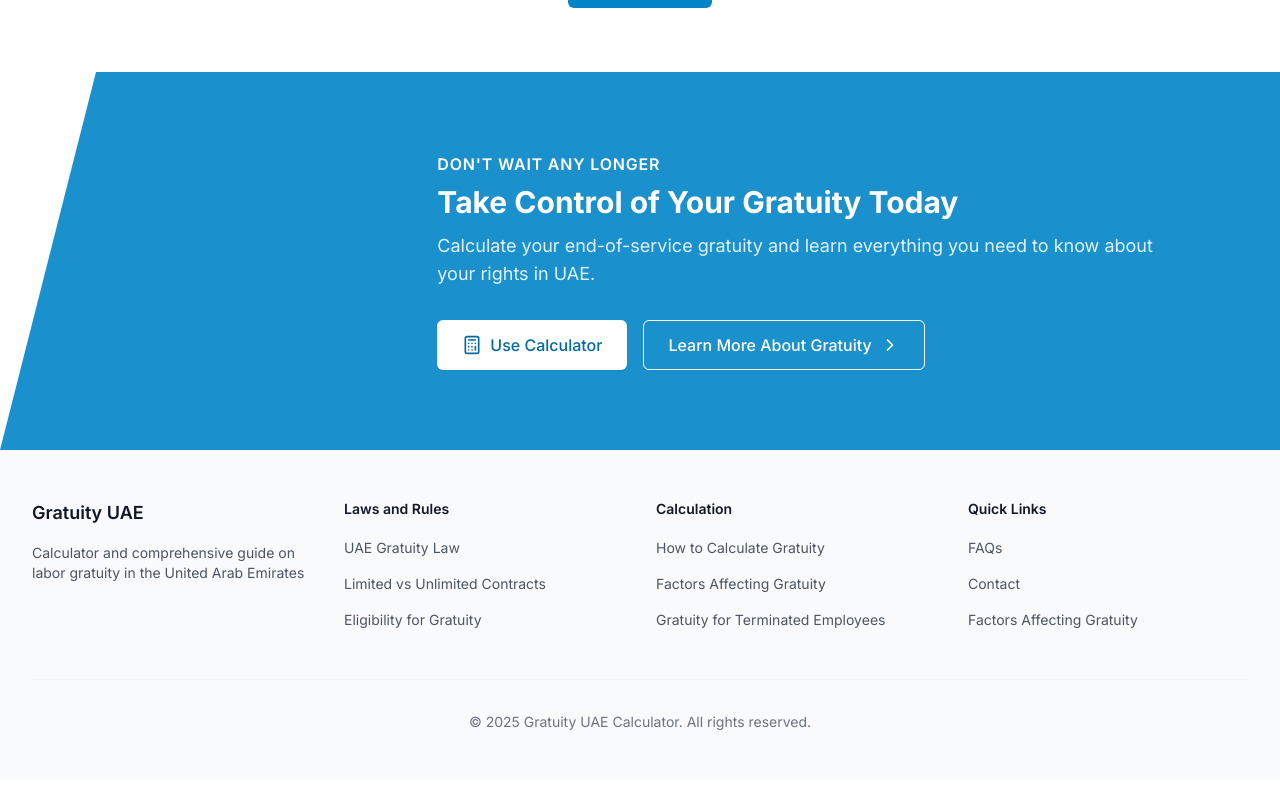
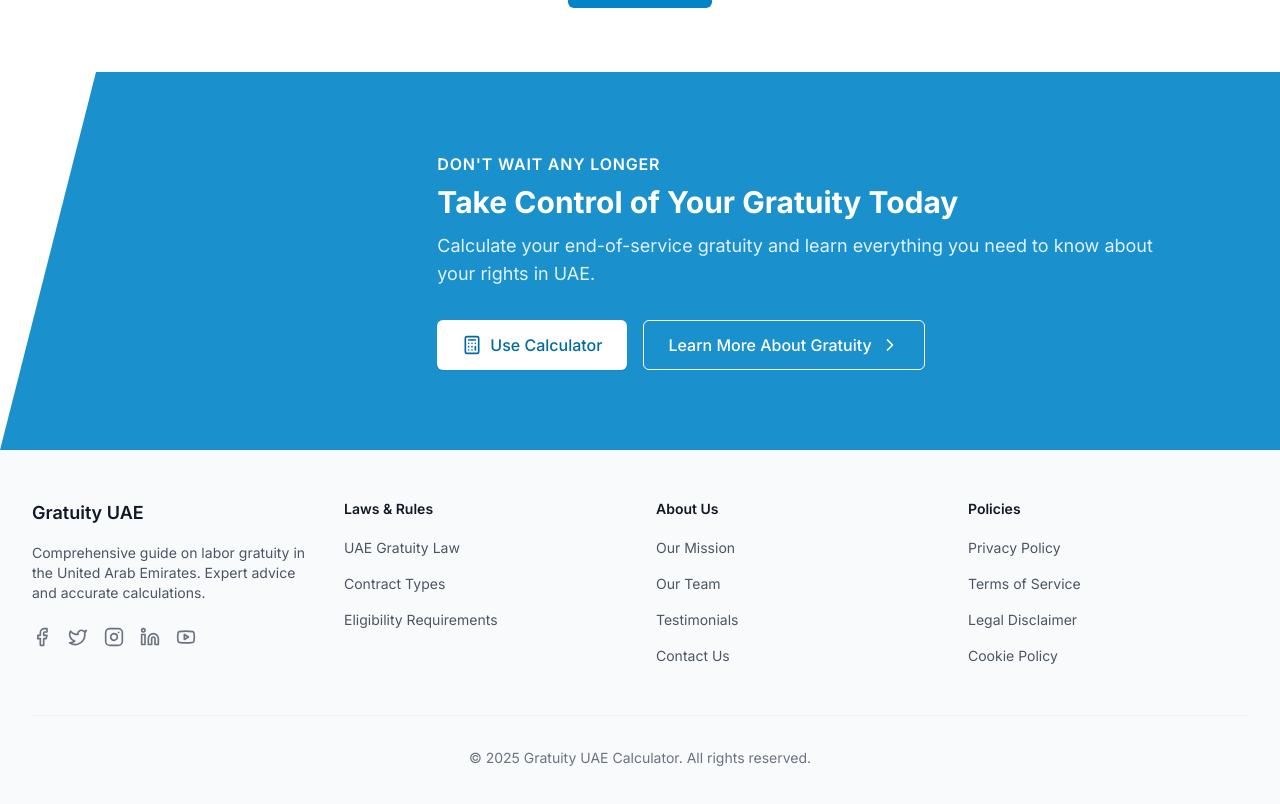
Before and after one commit to modinver/gratuity-calculator-uae, a React (Vite) app: page / in a window 1280 px wide. Shown: the part 4675-5479 px from the top of the page. Before the commit the page ends 5455 px from the top, so only its background shows below. Built offline with nearby package versions, Linux system fonts and the light colour scheme.

Commit message:
Update website footer
Updated the website footer to include a "Policies" and "About Us" section, removed the "Calculations" section, and added social media icons.  The footer has also been restyled for a more modern and professional look.

```diff
--- a/src/components/Footer.tsx
+++ b/src/components/Footer.tsx
@@ -2,6 +2,7 @@
 import React from 'react';
 import { Link } from 'react-router-dom';
 import { useLanguage } from '@/contexts/LanguageContext';
+import { Facebook, Instagram, Twitter, Linkedin, Youtube } from 'lucide-react';
 
 const Footer = () => {
   const { t } = useLanguage();
@@ -14,68 +15,100 @@ const Footer = () => {
           <div className="space-y-4">
             <h3 className="text-lg font-semibold text-gray-900">Gratuity UAE</h3>
             <p className="text-sm text-gray-600">
-              {t('calculator_guide')}
+              Comprehensive guide on labor gratuity in the United Arab Emirates. Expert advice and accurate calculations.
             </p>
+            <div className="flex space-x-4 pt-2">
+              <a href="https://facebook.com" target="_blank" rel="noopener noreferrer" className="text-gray-500 hover:text-blue-600 transition-colors">
+                <Facebook size={20} />
+                <span className="sr-only">Facebook</span>
+              </a>
+              <a href="https://twitter.com" target="_blank" rel="noopener noreferrer" className="text-gray-500 hover:text-blue-400 transition-colors">
+                <Twitter size={20} />
+                <span className="sr-only">Twitter</span>
+              </a>
+              <a href="https://instagram.com" target="_blank" rel="noopener noreferrer" className="text-gray-500 hover:text-pink-600 transition-colors">
+                <Instagram size={20} />
+                <span className="sr-only">Instagram</span>
+              </a>
+              <a href="https://linkedin.com" target="_blank" rel="noopener noreferrer" className="text-gray-500 hover:text-blue-700 transition-colors">
+                <Linkedin size={20} />
+                <span className="sr-only">LinkedIn</span>
+              </a>
+              <a href="https://youtube.com" target="_blank" rel="noopener noreferrer" className="text-gray-500 hover:text-red-600 transition-colors">
+                <Youtube size={20} />
+                <span className="sr-only">YouTube</span>
+              </a>
+            </div>
           </div>
 
           <div>
-            <h3 className="text-sm font-semibold text-gray-900 mb-4">{t('laws_rules')}</h3>
+            <h3 className="text-sm font-semibold text-gray-900 mb-4">Laws & Rules</h3>
             <ul className="space-y-3">
               <li>
-                <Link to="/gratuity-law-uae" className="text-sm text-gray-600 hover:text-gratuity-700 transition-colors">
-                  {t('law_title')}
+                <Link to="/gratuity-law-uae-guide" className="text-sm text-gray-600 hover:text-gratuity-700 transition-colors">
+                  UAE Gratuity Law
                 </Link>
               </li>
               <li>
                 <Link to="/limited-vs-unlimited-contracts" className="text-sm text-gray-600 hover:text-gratuity-700 transition-colors">
-                  {t('contracts_title')}
+                  Contract Types
                 </Link>
               </li>
               <li>
-                <Link to="/gratuity-eligibility" className="text-sm text-gray-600 hover:text-gratuity-700 transition-colors">
-                  {t('eligibility_title')}
+                <Link to="/who-is-eligible-for-gratuity-uae" className="text-sm text-gray-600 hover:text-gratuity-700 transition-colors">
+                  Eligibility Requirements
                 </Link>
               </li>
             </ul>
           </div>
 
           <div>
-            <h3 className="text-sm font-semibold text-gray-900 mb-4">{t('calculation_footer')}</h3>
+            <h3 className="text-sm font-semibold text-gray-900 mb-4">About Us</h3>
             <ul className="space-y-3">
               <li>
-                <Link to="/gratuity-calculation-uae" className="text-sm text-gray-600 hover:text-gratuity-700 transition-colors">
-                  {t('calculate_title')}
+                <Link to="/about-us" className="text-sm text-gray-600 hover:text-gratuity-700 transition-colors">
+                  Our Mission
                 </Link>
               </li>
               <li>
-                <Link to="/factors-affecting-gratuity" className="text-sm text-gray-600 hover:text-gratuity-700 transition-colors">
-                  {t('factors_title')}
+                <Link to="/our-team" className="text-sm text-gray-600 hover:text-gratuity-700 transition-colors">
+                  Our Team
                 </Link>
               </li>
               <li>
-                <Link to="/gratuity-terminated-employees" className="text-sm text-gray-600 hover:text-gratuity-700 transition-colors">
-                  {t('terminated_title')}
+                <Link to="/testimonials" className="text-sm text-gray-600 hover:text-gratuity-700 transition-colors">
+                  Testimonials
+                </Link>
+              </li>
+              <li>
+                <Link to="/contact" className="text-sm text-gray-600 hover:text-gratuity-700 transition-colors">
+                  Contact Us
                 </Link>
               </li>
             </ul>
           </div>
 
           <div>
-            <h3 className="text-sm font-semibold text-gray-900 mb-4">{t('quick_links')}</h3>
+            <h3 className="text-sm font-semibold text-gray-900 mb-4">Policies</h3>
             <ul className="space-y-3">
               <li>
-                <Link to="/gratuity-faqs" className="text-sm text-gray-600 hover:text-gratuity-700 transition-colors">
-                  {t('faqs')}
+                <Link to="/privacy-policy" className="text-sm text-gray-600 hover:text-gratuity-700 transition-colors">
+                  Privacy Policy
                 </Link>
               </li>
               <li>
-                <Link to="/contact" className="text-sm text-gray-600 hover:text-gratuity-700 transition-colors">
-                  {t('contact')}
+                <Link to="/terms-of-service" className="text-sm text-gray-600 hover:text-gratuity-700 transition-colors">
+                  Terms of Service
                 </Link>
               </li>
               <li>
-                <Link to="/invest-gratuity-uae" className="text-sm text-gray-600 hover:text-gratuity-700 transition-colors">
-                  {t('factors_title')}
+                <Link to="/disclaimer" className="text-sm text-gray-600 hover:text-gratuity-700 transition-colors">
+                  Legal Disclaimer
+                </Link>
+              </li>
+              <li>
+                <Link to="/cookie-policy" className="text-sm text-gray-600 hover:text-gratuity-700 transition-colors">
+                  Cookie Policy
                 </Link>
               </li>
             </ul>
@@ -84,7 +117,7 @@ const Footer = () => {
 
         <div className="mt-12 pt-8 border-t border-gray-100">
           <p className="text-sm text-gray-500 text-center">
-            © {currentYear} Gratuity UAE Calculator. {t('rights_reserved')}
+            © {currentYear} Gratuity UAE Calculator. All rights reserved.
           </p>
         </div>
       </div>
```
